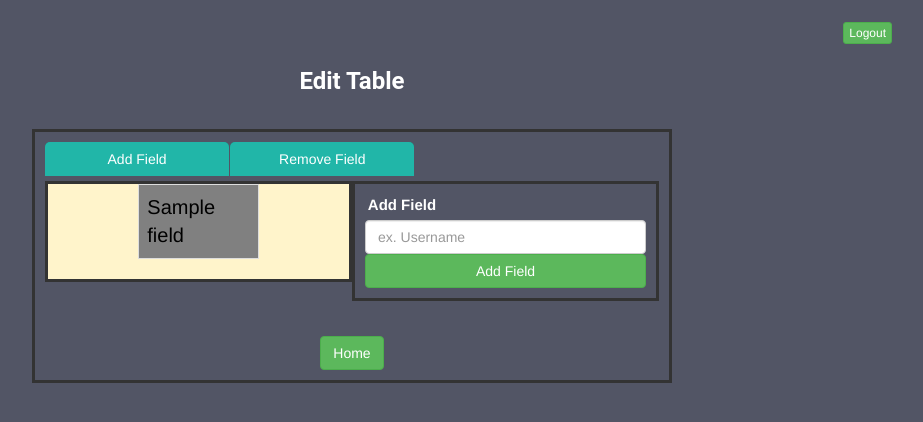
After one commit to lesleykhuu/crm, a PHP site: page /editTable.php in a window 1280 px wide. The commit adds this page. Shown: the top 422 px of the page, without its empty margins (288-1211 px from the left). Run offline with PHP 8.4, Linux system fonts and the light colour scheme; a user stored in the database is signed in; tables that the repository leaves empty hold one stand-in row (values such as "Sample post").

Commit message:
Added files via upload
Got rid of addfield, removefield, and initcontactcreate. Added editTable. Working on redirected from removefield2 to editTable with the nav tab on the removeField tab

```diff
--- /dev/null
+++ b/crmlogin/editTable.php
@@ -0,0 +1,193 @@
+<?php
+	session_start();
+	$user = $_SESSION['user'];
+	if(!isset($user)){
+		header("Location: index.html");
+	}
+
+	require 'Table.php';
+	$add = new Table();
+	$add1 = $add->addRemoveField('add',$user);
+
+	$remove = new Table();
+	$remove1 = $remove->addRemoveField('remove',$user);
+
+?>
+
+<!DOCTYPE HTML>
+<html>
+	<head>
+	<link rel="stylesheet" href="https://maxcdn.bootstrapcdn.com/bootstrap/3.3.5/css/bootstrap.min.css" integrity="sha512-dTfge/zgoMYpP7QbHy4gWMEGsbsdZeCXz7irItjcC3sPUFtf0kuFbDz/ixG7ArTxmDjLXDmezHubeNikyKGVyQ==" crossorigin="anonymous">
+	<link rel="stylesheet" type="text/css" href="styles.css">
+	<script src="https://ajax.googleapis.com/ajax/libs/jquery/1.12.0/jquery.min.js"></script>
+
+	<script>
+	$(document).ready(function(){
+	//     $("#removeField").addClass("changeColor");
+		// $("#addField").click(function() {
+	 //        var input = this;
+	 //        input.disabled = true;
+	 //        setTimeout(function() {
+	 //           input.disabled = false;
+	 //        }, 3000);
+
+  //   	});
+    	// function clickAdd(){
+    	// 	document.getElementById("addField").disabled = true;
+    	// 	document.getElementById("removeField").disabled = false;
+    	// 	$("#addField").addClass("addBtn");
+
+    	// }
+    	// function clickRemove(){
+    	// 	document.getElementById("removeField").disabled = true;
+    	// 	document.getElementById("addField").disabled = false;
+    	// }
+
+    	$("button#addField").click(function(){
+    		document.getElementById("addField").disabled = true;
+    		document.getElementById("removeField").disabled = false;
+       		$("#addField").addClass("addBtn");
+       		$("#removeField").removeClass("removeBtn");
+       		$("#removeTable").addClass("hidden1");
+       		$("#removeTable").removeClass("visible1");
+       		$("#addTable").addClass("visible1");
+
+       		// $("#addTable").addClass("visible1");
+       		// $("#removeTable").addClass("hidden1");
+
+    	});
+    	$("button#removeField").click(function(){
+    		document.getElementById("removeField").disabled = true;
+    		document.getElementById("addField").disabled = false;
+       		$("#removeField").addClass("removeBtn");
+       		$("#addField").removeClass("addBtn");
+       		$("#addTable").addClass("hidden1");
+       		$("#addTable").removeClass("visible1");
+       		$("#removeTable").addClass("visible1");
+
+       		// $("#removeTable").addClass("visible1");
+       		// $("#")
+       		// $("#addTable").addClass("hidden1");
+
+    	});
+  // 		$remove
+		// $(function(){
+		//   $("input.myclass").attr("disabled", true);
+		// });
+		// $('input[type="button.removeField"]').click(function() {
+	 //        var input = this;
+	 //        input.disabled = true;
+	 //        // setTimeout(function() {
+	 //        //    input.disabled = false;
+	 //        // }, 3000);
+
+  //   	});
+
+	});
+	</script>
+
+	<script src="editTable.js"></script>
+
+	<div class="logout">
+		<form action="logout.php">
+			<button type="submit" class="btn btn-success btn-xs">Logout</button><br>
+		</form>
+
+	</div>
+	</head>
+
+	<body>
+		<br>
+		<center>
+		<div>
+			<p class="title"> <strong>Edit Table</strong></p><br>
+		</div>
+
+
+		<div id="addTable" class="form-group">
+
+			<!-- <nav id="nav01"> </nav> -->
+
+			<div class='menuBtn addBtn'>
+				<button id='addField' class='buttons' value='Add Field' onclick="clickAdd()">Add Field</button>
+			</div>
+			<div class='menuBtn removeBtn'>
+				<button id='removeField' class='buttons' value='Remove Field' onclick="clickRemove()">Remove Field</button>
+			</div>
+
+
+
+<!--               -->
+
+			<div class="clear" style="float:left; border-style:solid; width:50%; background-color:#FFF4CB">
+			<table style="width: 40%" class="table table-bordered">
+
+			<?php
+				echo $add1;
+
+			?>
+
+			</table>
+		</div>
+		<div style="float:left" class="form-group">
+			<form action="addField2.php" style="float: left; width:100%" method="post">
+				<label class="inputlabel"> Add Field</label>
+				<input type="text" placeholder="ex. Username" name='field' class="form-control">
+				<input type="submit" value="Add Field" class="btn btn-success btn-block">
+			</form>
+		</div>
+
+		<div class="clear"></div>
+		<br>
+
+				<form action="welcome.php">
+					<button type="submit" name="home" class="btn btn-success">Home
+				</form>
+
+		</div>
+
+
+		<div id="removeTable" class="form-group hidden1">
+
+			<!-- <nav id="nav01"> </nav> -->
+
+			<div class='menuBtn addBtn'>
+				<button id='addField' class='buttons' value='Add Field' onclick="clickAdd()">Add Field</button>
+			</div>
+			<div class='menuBtn removeBtn'>
+				<button id='removeField' class='buttons' value='Remove Field' onclick="clickRemove()">Remove Field</button>
+			</div>
+
+
+			<div class="clear" style="float:left; border-style:solid; width:50%; background-color:#FFF4CB">
+			<table style="width: 40%" class="table table-bordered">
+			<form action="removeField2.php" method="get">
+
+			<?php
+				echo $remove1;
+
+			?>
+
+			</table>
+		</div><div class="clear"></div>
+		<br>
+				<input type="submit" name="delete" value="Delete" class="btn btn-success">
+
+			</form>
+			<br><br>
+			<form action="welcome.php">
+				<button type="submit" name="home" class="btn btn-success">Home
+			</form>
+		</div>
+
+
+
+
+
+		</center>
+
+	</body>
+
+
+
+</html>
--- a/crmlogin/removeField2.php
+++ b/crmlogin/removeField2.php
@@ -72,4 +72,4 @@ if(isset($_GET['checkbox'])){
 	}
 
 }
-header("Location: removeField.php");
+header("Location: editTable.php");
--- a/crmlogin/removecontact2.php
+++ b/crmlogin/removecontact2.php
@@ -12,7 +12,7 @@ if(isset($_GET['checkbox'])){
 		$sql = "DELETE FROM `contactlist` WHERE `contactId`='$checkbox[$i]' AND `user`='$user'";
 		$conn->query($sql);
 		//if($conn->query($sql) === TRUE)
-			//echo "Contact Added!<br><br>";
+			//echo "Contact Removed!<br><br>";
 		//else
 			//echo $conn->error;
 	}
--- a/crmlogin/styles.css
+++ b/crmlogin/styles.css
@@ -139,7 +139,7 @@ tr, td{
 .buttons{
 	color: white;
 	/*background-color: #26a69a;*/
-	background-color:#21b6a8;
+	background-color: #21b6a8;
 	border-radius: 5px 5px 0px 0px;
 	border-color: transparent;
 	padding: 5px;
@@ -160,3 +160,43 @@ tr, td{
 .clear{
 	clear:both;
 }
+
+.addBtn{
+	display: block;
+	background-color: #177f75;
+	border-radius: 5px 5px 0px 0px;
+	border-color: transparent;
+}
+
+.removeBtn{
+	background-color: #177f75;
+	border-radius: 5px 5px 0px 0px;
+	border-color: transparent;
+}
+/*
+#addTable{
+	display: block;
+}
+
+#removeTable{
+	display: block;
+}	*/
+/*-webkit-touch-callout: none; */
+/* iOS Safari */
+  /*-webkit-user-select: none; */
+    /* Chrome/Safari/Opera */
+  /*-khtml-user-select: none;  */
+     /*Konqueror */
+  /*-moz-user-select: none;    */
+    /* Firefox */
+  /*-ms-user-select: none;     */
+    /* IE/Edge */
+  /*user-select: none;         */
+    /* non-prefixed version, currently
+
+
+}
+
+.removeBtn{
+	display: block;
+}
--- a/crmlogin/welcome.php
+++ b/crmlogin/welcome.php
@@ -41,7 +41,8 @@
 
 		<div class="row">
 		<div class="col-md-5" align="right">
-			<form action="initcontactcreate.php">
+			<form action="contactcreate.php" method = "post">
+				<input type="hidden" name="initCreate" value = "0" >
 				<input type="submit" value="Create Contact" class="btn">
 			</form>
 		</div>
@@ -57,7 +58,8 @@
 			</form>
 
 		</div>
-		<form action="addField.php">
+		<!-- <form action="addField.php"> -->
+		<form action="editTable.php">
 				<input type="submit" value="Edit Table" class="btn">
 			</form>
 		</div>
```
Also changed, not shown: crmlogin/Contact.php (+6 -19 lines), crmlogin/addField2.php (+5 -6 lines), crmlogin/contactcreate.php (+7 -1 lines), crmlogin/logincheck.php (+0 -8 lines), crmlogin/signup.php (+0 -17 lines).
